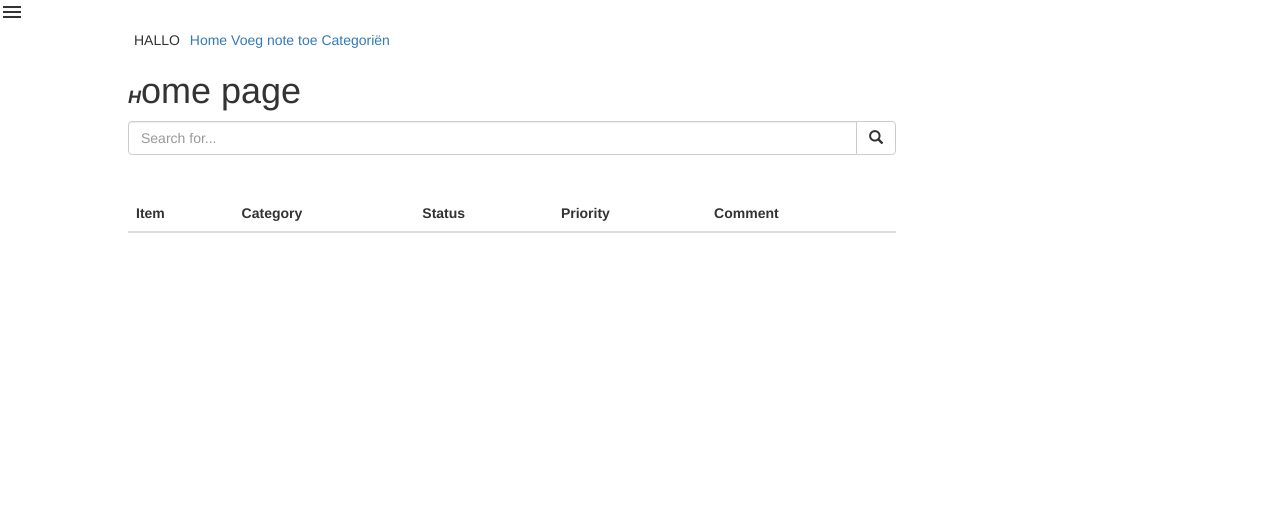
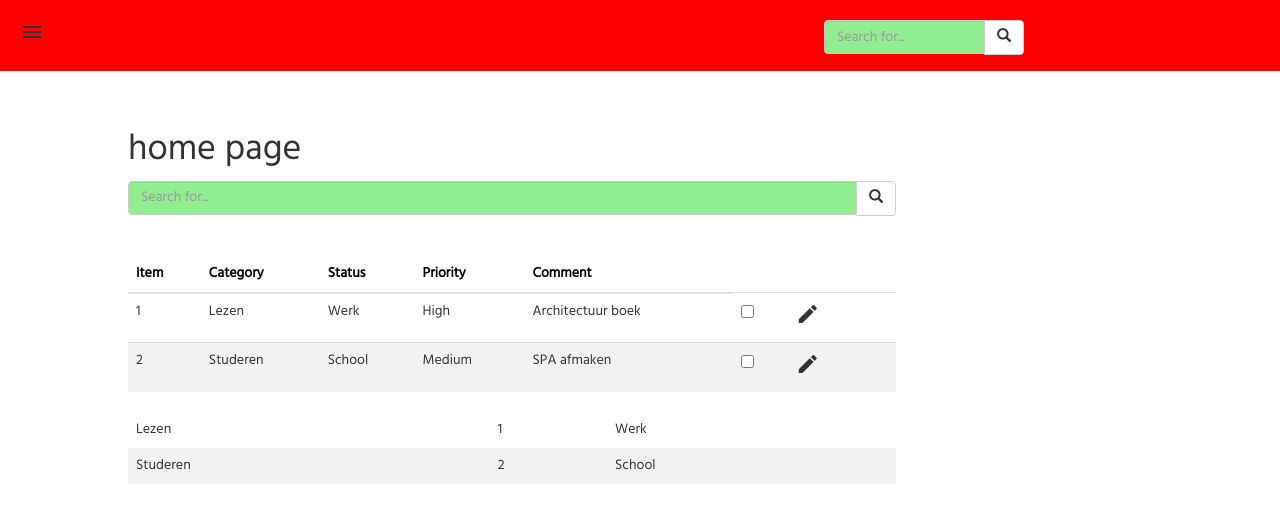
Before and after one commit to heyheyschool/bouwenMetTesten, a website: page index.html at #/home in a window 1280 px wide. Drawn offline with nearby package versions, Linux system fonts and the light colour scheme; some packages are replaced by stand-ins of ours; files whose address does not match are found by name.

Commit message:
CSS in Style.css gedaan, First letter filter weggehaald, Updaten gefixt door arrays weer in te laden

```diff
--- a/index.html
+++ b/index.html
@@ -13,21 +13,6 @@
 
     <link href="https://fonts.googleapis.com/css?family=Hind" rel="stylesheet">
     <link href="https://fonts.googleapis.com/icon?family=Material+Icons" rel="stylesheet">
-
-    <style type="text/css">
-    .Red {
-        color: #ff0000;
-    }
-
-    .Blue {
-        color: #6600ff;
-    }
-
-    .Green {
-        color: #00ff00;
-    }
-
-    </style>
 
     <script type="text/javascript" src="https://ajax.googleapis.com/ajax/libs/angularjs/1.6.2/angular.js"></script>
     <!--
@@ -47,7 +32,7 @@
   </head>
 
   <body ng-app="todoApp" ng-controller="todoController">
-        <nav>
+        <div class="menu-bar"><nav>
         <div id="mySidenav" class="sidenav">
             <a href="javascript:void(0)" class="closebtn" onclick="closeNav()"><i class="material-icons">close</i></a>
             <ul>
@@ -55,22 +40,30 @@
 
                 <li class="second"><a href="#/addlist">Voeg note toe</a></li>
 
-                <li class="third"><a href="#/contact">Third</a></li>
+                <li class="third"><a href="#/info">Informatie</a></li>
             </ul>
-            <a href="#" ng-repeat="note in notes |filter: filters track by $index  " ng-click="filters.category = getCategoryByNote(note)">{{getCategoryByNote(note)}}</a>
-        </div>
         </nav>
         <!-- Use any element to open the sidenav -->
 
       <span onclick="openNav()" ng-click="uniqueItems()"><i class="material-icons">menu</i></span>
+      <div class="search"><div class="input-group">
+        <input type="text" class="form-control" placeholder="Search for..." ng-model="searchTerm">
+        <span class="input-group-btn">
+          <button class="btn btn-default" type="button">
+            <span class="glyphicon glyphicon-search"></span>
+          </button>
+        </span>
+      </div>
+      </div>
+    </div>
     <div class="listDiv">
-    <button ng-click="test()">HALLO</button>
 
-<a href="#home">Home</a>
+    <br><br/>
 
-<a href="#addlist">Voeg note toe</a>
-
-<a href="#categories">Categoriën</a>
+    <!--<select ng-model="orderProp" ng-click="filters.category = getCategoryByNote(note)" ng-options="note in notes | getCategoryByNote(note) | filter: filters track by $index">
+    <option value="0">Default</option>
+    // unique options from the categories
+    </select> -->
 
 <!-- test
         <ul>
--- a/scripts/app.js
+++ b/scripts/app.js
@@ -1,4 +1,4 @@
-var todoApp = angular.module('todoApp', ['todoApp.filters', 'todoApp.filters2', 'ngRoute'])
+var todoApp = angular.module('todoApp', ['todoApp.filters', 'ngRoute'])
 
 todoApp.config(function($locationProvider, $routeProvider) {
     $locationProvider.hashPrefix('');
--- a/scripts/controllers/addlistcontroller.js
+++ b/scripts/controllers/addlistcontroller.js
@@ -2,6 +2,8 @@ todoApp.controller("addlistController", function ($scope) {
 
   $scope.saveNewItem = function() {
     console.log($scope.newItem);
+
+    if($scope.addListForm.$valid) {
 
     $scope.notes.push({
       id: $scope.notes.length + 1,
@@ -41,4 +43,7 @@ todoApp.controller("addlistController", function ($scope) {
     localStorage.setItem("comment", JSON.stringify($scope.comment));
   };
 
+  return true
+}
+
 });
--- a/scripts/controllers/todocontroller.js
+++ b/scripts/controllers/todocontroller.js
@@ -15,6 +15,7 @@ todoApp.controller('todoController', function($scope) {
         deleteIndex = i;
         commentIndex = commentIndex + note.wid;
         categoryIndex = categoryIndex + note.cid;
+
         /*console.log(note.wid);
         console.log(commentIndex);*/
       }
@@ -33,14 +34,20 @@ todoApp.controller('todoController', function($scope) {
     var test = -1;
     commentId = test + note.wid;
     categoryId = test + note.cid;
+
+    console.log("note" + note);
     console.log("comm value" + comment);
     console.log("category value" + category);
-    $scope.categories.splice(categoryId, 1, {"id": note.cid, "name": category})
-    $scope.comment.splice(commentId, 1, {"id": note.wid, "note": comment})
+
+    $scope.categories.splice(categoryId, 1, {"id": note.cid, "name": category});
+    $scope.comment.splice(commentId, 1, {"id": note.wid, "note": comment});
+
     //console.log("splice " + $scope.comment.splice(test, 1, {"id": note.wid, "note": comm}));;
     console.log($scope.comment[0], $scope.comment[1], $scope.comment[2]);
    // $scope.comment[test].push({"id": "0", "note": "BLABLA"})
     //console.log($scope.comment.splice(1, test, "id": note.wid "note": comm));
+
+    console.log($scope.notes[0], $scope.comment[0], $scope.categories[0]);
 
     localStorage.setItem("notes", JSON.stringify($scope.notes));
     localStorage.setItem("comment", JSON.stringify($scope.comment));
@@ -52,11 +59,11 @@ todoApp.controller('todoController', function($scope) {
   $scope.filters = {};
 
 
-  $scope.notes = [{}];
-  $scope.categories = [{}];
-  $scope.comment = [{}];
+  //$scope.notes = [{}];
+  //$scope.categories = [{}];
+  //$scope.comment = [{}];
 
- /*$scope.notes = [{
+ $scope.notes = [{
         "id": "1",
         checked: false,
         "name": "Lezen",
@@ -82,7 +89,7 @@ todoApp.controller('todoController', function($scope) {
         "id": "2",
         "name": "Werk",
         //"pid": "2",
-    }]; */
+    }];
 
     $scope.priorities = [{
         "id": "1",
@@ -100,7 +107,7 @@ todoApp.controller('todoController', function($scope) {
 
     console.log($scope.priorities);
 
-    /* $scope.comment = [{
+     $scope.comment = [{
         "id": "1",
         "note": "Architectuur boek",
       }, {
@@ -109,7 +116,7 @@ todoApp.controller('todoController', function($scope) {
       }, {
         "id": "3",
         "note": "Test",
-    }];*/
+    }];
 
 
   var localCategories = JSON.parse(localStorage.getItem("categories"));
--- a/scripts/filters/filters2.js
+++ b/scripts/filters/filters2.js
@@ -1,9 +1,10 @@
-var todoAppFilters = angular.module('todoApp.filters2', []);
+/*var todoAppFilters = angular.module('todoApp.filters2', []);
 
 todoAppFilters.filter('boldFilter', function (){
 	return function(input) {
 		console.log("input bold "+ input);
-		var elem = document.getElementById("test");
-    	window.getComputedStyle(elem, "first-letter");
+		//var elem = document.getElementById("test");
+    	//window.getComputedStyle(elem, "first-letter");
+    	document.getElementById("test").className += "first-letter";
 	}
-});
+});*/
--- a/styles/style.css
+++ b/styles/style.css
@@ -1,8 +1,8 @@
-#container{
+body{
     font-family: 'Hind', sans-serif;
 }
 
- /* The side navigation menu */
+/* The side navigation menu */
 .sidenav {
     height: 100%; /* 100% Full-height */
     width: 0; /* 0 width - change this with JavaScript */
@@ -76,4 +76,57 @@ button{
     background-color: transparent ;
 }
 
-/* */
+.Red {
+    color: #ff0000;
+}
+
+.Blue {
+    color: #6600ff;
+}
+
+.Green {
+    color: #00ff00;
+}
+
+/*.first-letter {
+    font-size: large;
+    font-weight: bold;
+    font-style: italic;
+}*/
+
+input.ng-invalid {
+    background-color:pink;
+}
+
+input.ng-valid {
+    background-color:lightgreen;
+}
+
+.menu-bar{
+    width: 100%;
+    background-color: red;
+    padding: 20px;
+}
+
+.search{
+    width: 200px;
+    position: absolute;
+    top: 20px;
+    right: 20%;
+}
+
+table {
+    border-collapse: collapse;
+    width: 100%;
+}
+
+th, td {
+    text-align: left;
+    padding: 8px;
+}
+
+tr:nth-child(even){background-color: #f2f2f2}
+
+th {
+    color: black;
+}
--- a/views/home.html
+++ b/views/home.html
@@ -11,28 +11,6 @@
 
     <link href="https://fonts.googleapis.com/css?family=Hind" rel="stylesheet">
     <link href="https://fonts.googleapis.com/icon?family=Material+Icons" rel="stylesheet">
-
-    <style type="text/css">
-    .Red {
-        color: #ff0000;
-    }
-
-    .Blue {
-        color: #6600ff;
-    }
-
-    .Green {
-        color: #00ff00;
-    }
-
-    div::first-letter {
-    font-size: large;
-    font-weight: bold;
-    font-style: italic;
-    }
-
-
-    </style>
 
     <script type="text/javascript" src="https://ajax.googleapis.com/ajax/libs/angularjs/1.6.2/angular.js"></script>
     <!--
@@ -106,7 +84,7 @@
    <!-- <a href="" ng-repeat="note in notes | filter: filters track by $index" ng-click="filters.category = getCategoryByNote(note)">{{getCategoryByNote(note)}}</a>
     test
        <br>-->
-    <h1>Home page</h1>
+    <h1>home page</h1>
 
     <div class="input-group">
         <input type="text" class="form-control" placeholder="Search for..." ng-model="searchTerm">
@@ -137,7 +115,7 @@
             <!-- | unique: 'category'-->
                <td>{{note.id}}</td>
                 <td>
-                    <span ng-hide="note.updating"><div id="test">{{note.name | hoofdletterFilter}}</div></span>
+                    <span ng-hide="note.updating">{{note.name | hoofdletterFilter}}</span>
                     <input type="text" ng-model="note.name" ng-show="note.updating">
                 </td>
                 <td>
```
Also changed, not shown: test/specs/controllers/todocontroller.js (added, +48 -0 lines), test/specs/filters/filters.js (+2 -11 lines), views/AddList.html (+5 -26 lines), views/info.html (+0 -15 lines).
